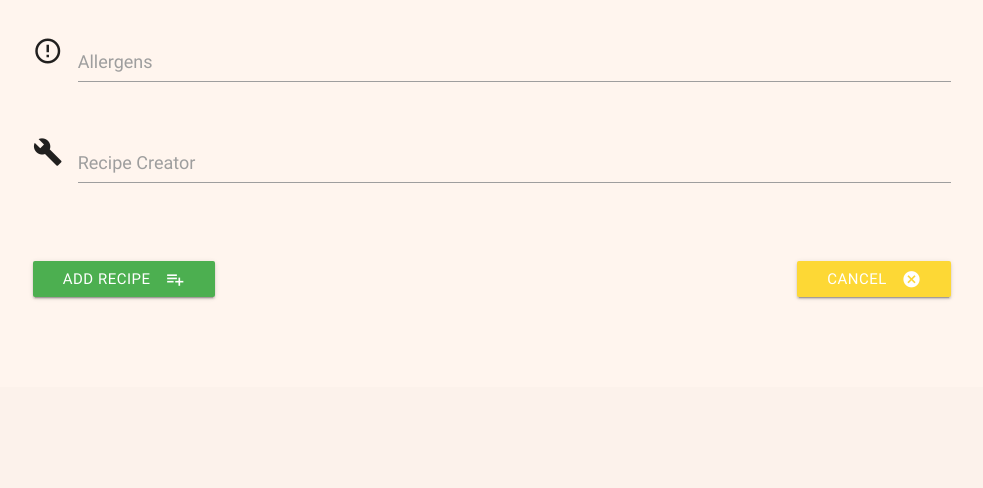
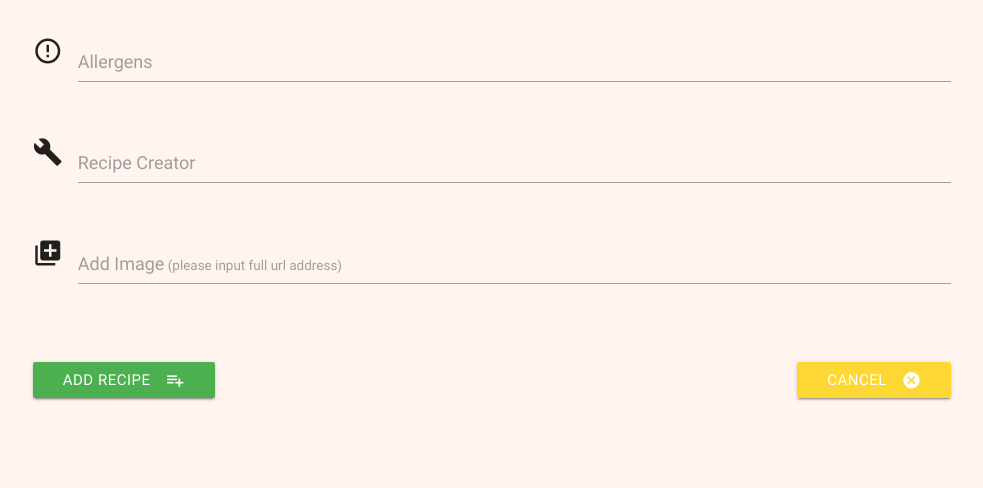
Before and after one commit to Code-Institute-Submissions/CI-project-four, a Flask app: template templates/addrecipe.html in a window 1280 px wide. Shown: the part 1473-1961 px from the top of the page, without its empty margins (148-1131 px from the left). Before the commit the page ends 1773 px from the top, so only its background shows below. Run offline with Flask 2, Linux system fonts and the light colour scheme; the template is opened without the code that fills it, so the values that code supplies are empty; some libraries are stand-ins or nearby versions.

Commit message:
Added image upload field.

```diff
--- a/templates/addrecipe.html
+++ b/templates/addrecipe.html
@@ -131,6 +131,14 @@
                                     <label for="icon_prefix">Recipe Creator</label>
                               </div>
                         </div>
+                        <div class="row">
+                              <div class="input-field col s12">
+                                    <i class="material-icons prefix">add_to_photos</i>
+                                    <input id="img_url" name="img_url" type="text" class="validate" required="required"
+                                          aria-required="true">
+                                    <label for="icon_prefix">Add Image<small> (please input full url address)</small></label>
+                              </div>
+                        </div>
                         <br>
                         <div class="row row-padding">
                               <div class="input-field col s12">
```
